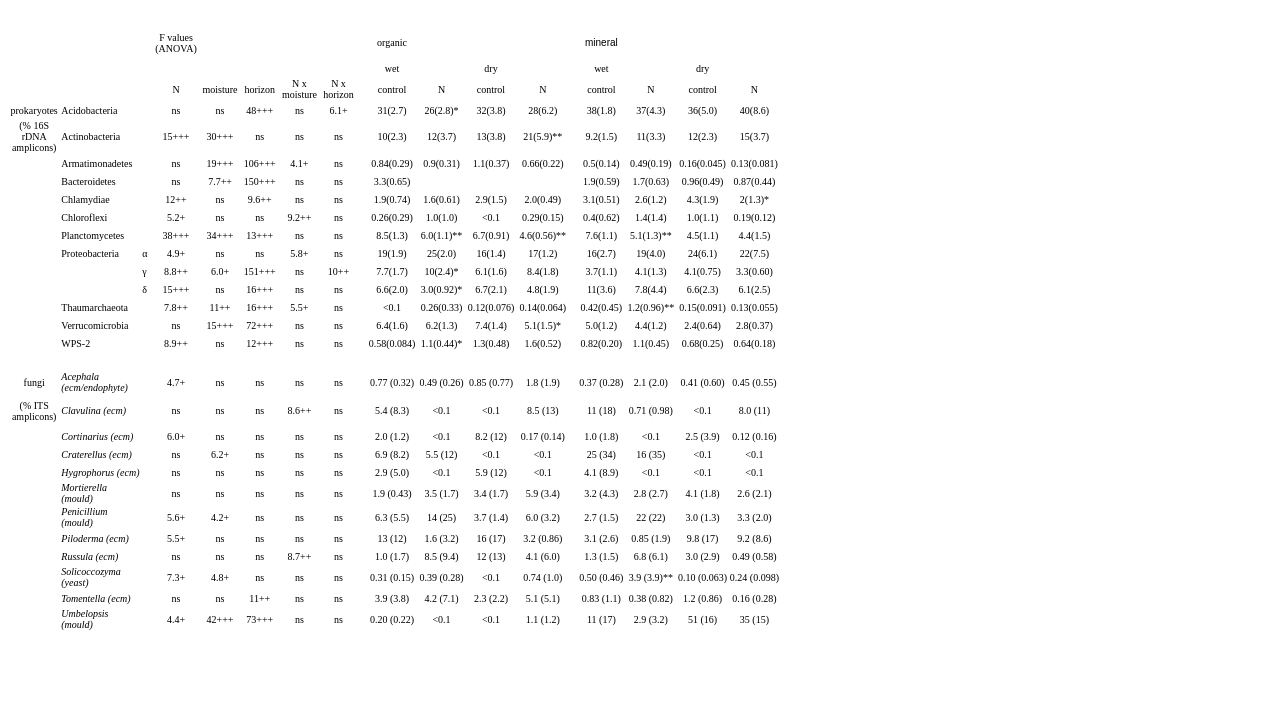
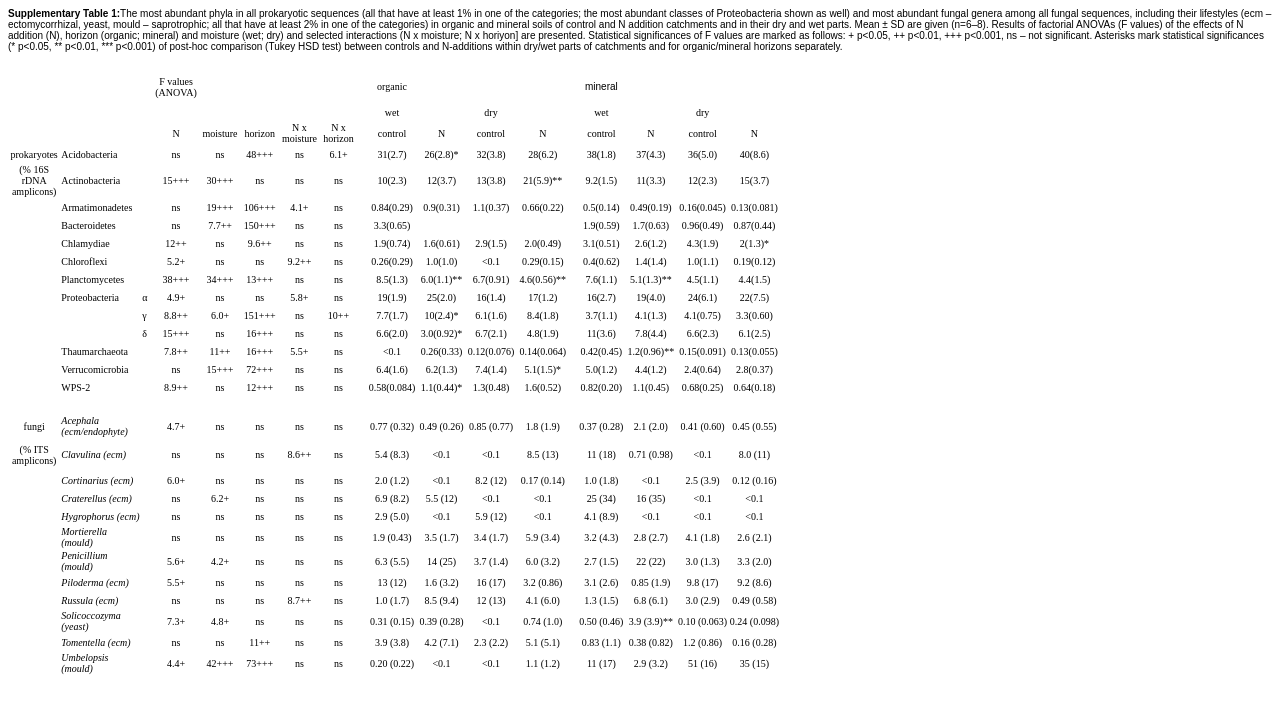
Before and after one commit to chomic-kbe/gardsjon, a plain HTML site: page docs/index.html in a window 1280 px wide. Drawn offline with Linux system fonts and the light colour scheme.

Commit message:
Update index.html

```diff
--- a/docs/index.html
+++ b/docs/index.html
@@ -23,6 +23,14 @@
 </head>
 
 <body>
+
+<b>Supplementary Table 1:</b>The most abundant phyla in all prokaryotic sequences (all that have at least 1% in one of the categories; the most abundant classes of Proteobacteria shown as well) and most abundant fungal genera among all fungal sequences, including their lifestyles (ecm – ectomycorrhizal, yeast, mould – saprotrophic; all that have at least 2% in one of the categories) in organic and mineral soils of control and N addition catchments and in their dry and wet parts. Mean ± SD are given (n=6–8). Results of factorial ANOVAs (F values) of the effects of N addition (N), horizon (organic; mineral) and moisture (wet; dry) and selected interactions (N x moisture; N x horiyon] are presented. Statistical significances of F values are marked as follows: + p<0.05, ++ p<0.01, +++ p<0.001, ns – not significant. Asterisks mark statistical significances (* p<0.05, ** p<0.01, *** p<0.001) of post-hoc comparison (Tukey HSD test) between controls and N-additions within dry/wet parts of catchments and for organic/mineral horizons separately.
+
+
+
+
+
+
 <table cellspacing="0" border="0">
 	<colgroup width="85"></colgroup>
 	<colgroup width="165"></colgroup>
```
